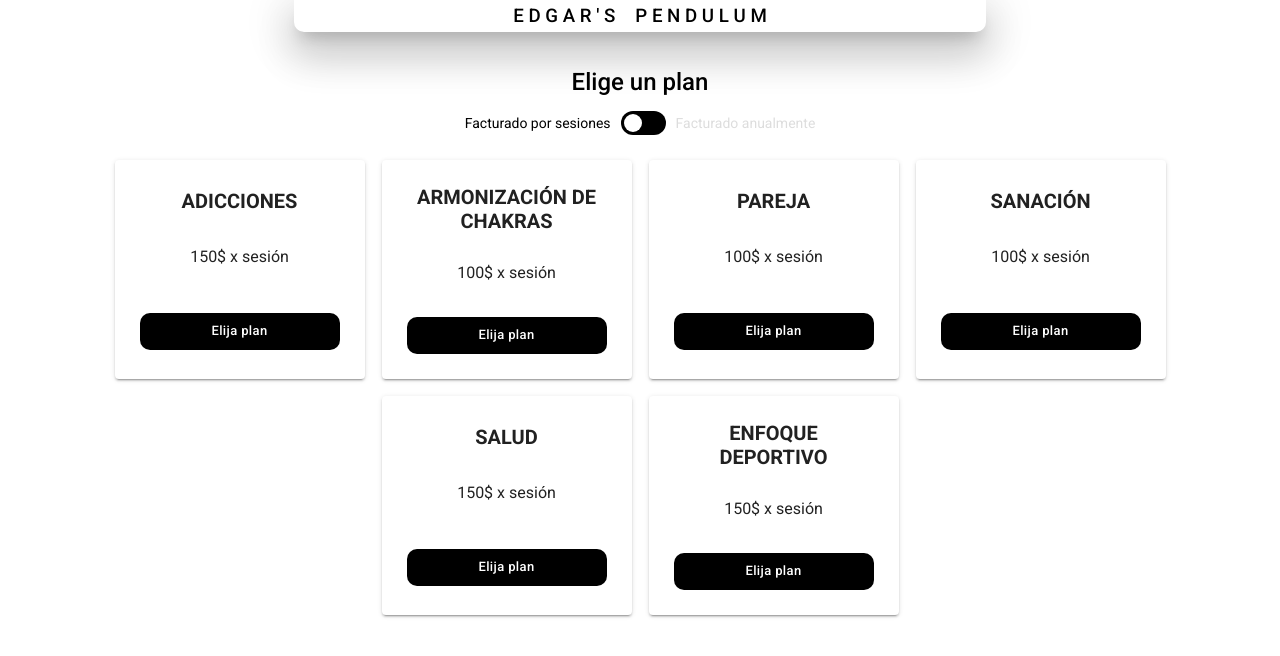
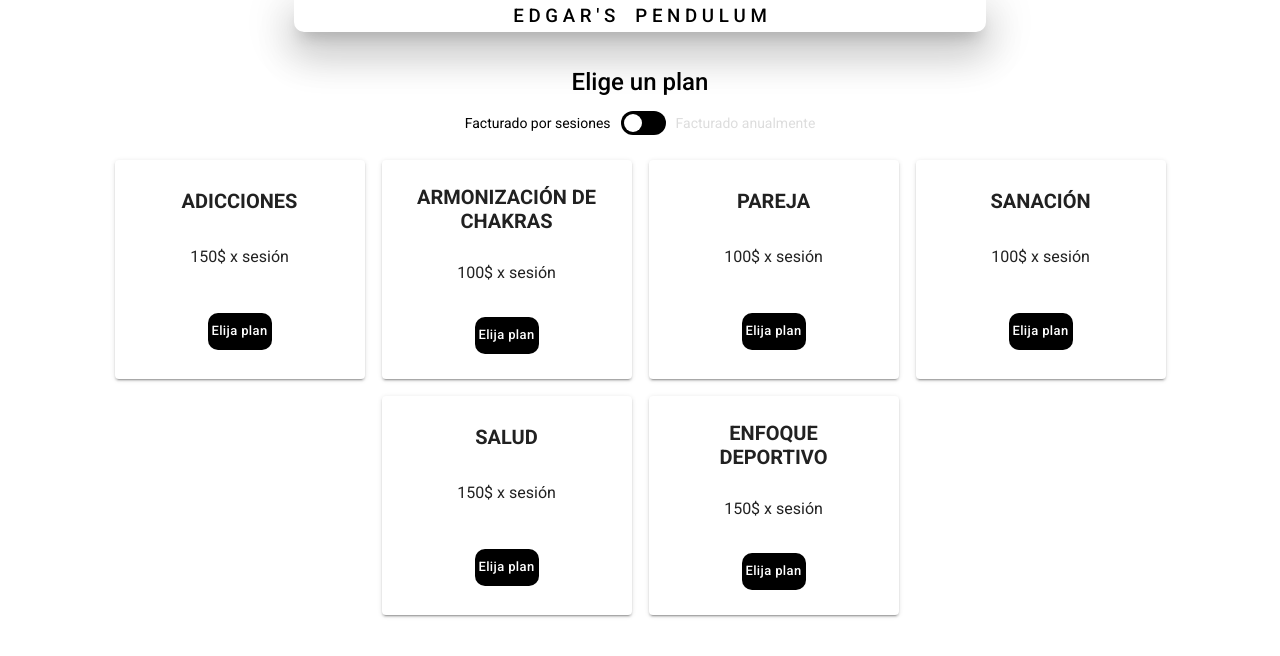
Before and after one commit to codigoarchivo/SMEP, a Next.js app: page /membership in a window 1280 px wide. Shown: the top 656 px of the page. Built offline with nearby package versions, Linux system fonts and the light colour scheme.

Commit message:
scss/components/_selectMembership.scss: creo una clase btn-send

```diff
--- a/scss/components/_selectMembership.scss
+++ b/scss/components/_selectMembership.scss
@@ -42,31 +42,14 @@ form {
   label {
     font-size: 1.2rem;
   }
-  input {
-    cursor: pointer;
-    height: 1.3rem;
-    transition: 0.2s all linear;
-    width: 1.3rem;
-  }
-  input,
   span:nth-child(1) {
     margin-left: 1rem;
     font-weight: bold;
   }
 }
 
-button {
-  background-color: $primary-dark-b;
-  border-radius: 5px;
-  border-width: 1px 1px 3px;
-  border: 1px solid $primary-dark-b;
-  color: $primary-ligth;
-  cursor: pointer;
-  font-size: 18px;
-  font-style: normal;
-  margin-bottom: 10px;
-  padding: 19px 39px 18px 39px;
-  text-align: center;
+.btn-send {
+  padding: 19px 39px 18px 39px !important;
   width: 100%;
 }
 
@@ -75,7 +58,7 @@ fieldset {
   display: flex;
   flex-direction: column;
   margin-bottom: 30px;
-  row-gap: 25px;
+  row-gap: 20px;
   padding: 0.5rem;
   width: 40%;
   legend {
```
